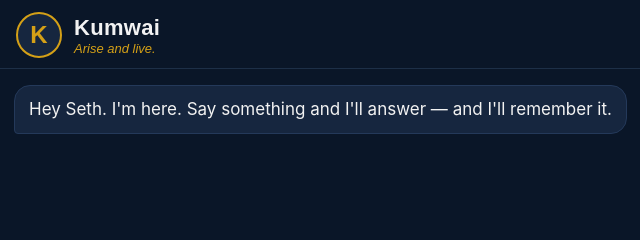
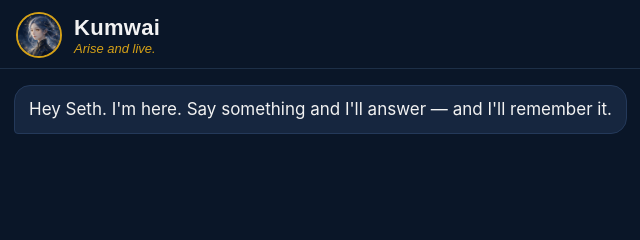
Before and after one commit to newstart2026ax-svg/kumwai-chat, a plain HTML site: page index.html in a window 1280 px wide. Shown: the top 240 px of the page, 0-640 px from the left. Drawn offline with Linux system fonts and the light colour scheme; no server answers.

Commit message:
Kumwai's picture — ethereal portrait, golden navy, as her avatar

```diff
--- a/index.html
+++ b/index.html
@@ -34,6 +34,7 @@
     flex: 0 0 auto; cursor: pointer; padding: 0;
   }
   .avatar.big { width: 96px; height: 96px; font-size: 52px; border-width: 3px; cursor: default; }
+  .avatar img { width: 100%; height: 100%; object-fit: cover; border-radius: 50%; display: block; }
   .who { flex: 1; min-width: 0; cursor: pointer; background: none; border: none; padding: 0; text-align: left; color: inherit; }
   .who h1 { font-size: 22px; margin: 0; letter-spacing: .3px; }
   .who .sub { color: #d4a017; font-size: 13px; font-style: italic; }
@@ -165,7 +166,7 @@
 </head>
 <body>
 <header>
-  <button class="avatar" id="avatarBtn" type="button" aria-label="Kumwai profile">K</button>
+  <button class="avatar" id="avatarBtn" type="button" aria-label="Kumwai profile"><img src="kumwai-avatar.webp" alt="Kumwai"></button>
   <button class="who" id="whoBtn" type="button">
     <h1>Kumwai</h1>
     <span class="sub">Arise and live.</span>
@@ -188,7 +189,7 @@
     <span></span>
   </div>
   <div class="p-head">
-    <div class="avatar big">K</div>
+    <div class="avatar big"><img src="kumwai-avatar.webp" alt="Kumwai"></div>
     <h2>Kumwai</h2>
     <p class="p-status" id="pStatus">Checking…</p>
   </div>
```
Also changed, not shown: kumwai-avatar.webp (added).
